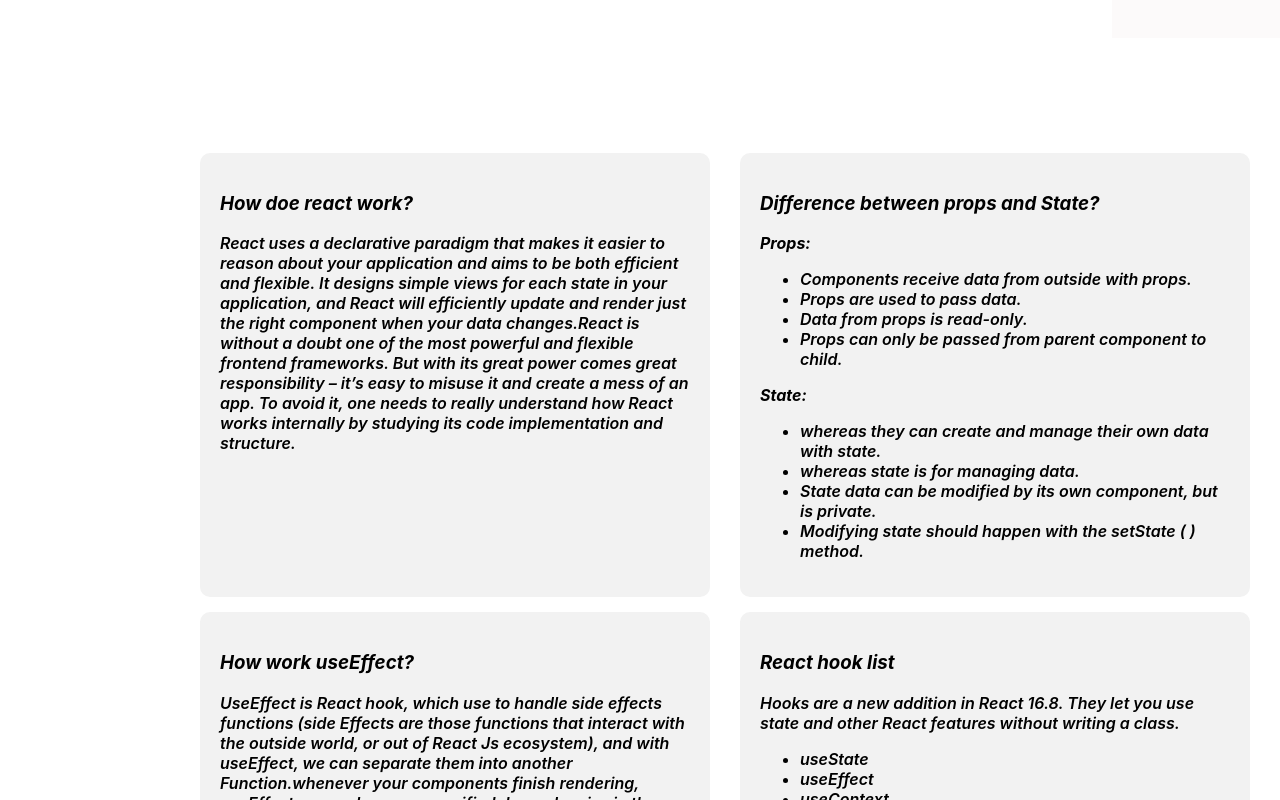
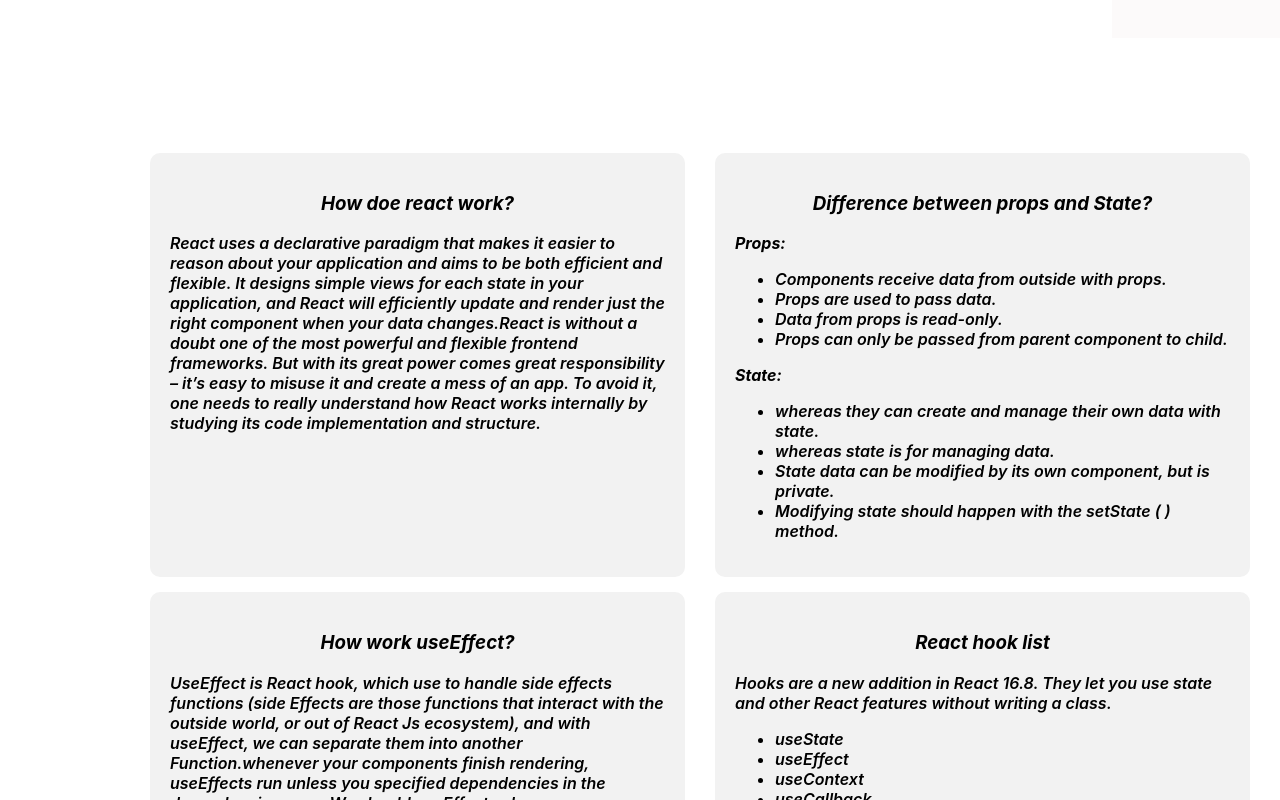
Before and after one commit to sajeda0101/assainment-7, a React (Create React App) app: page / in a window 1280 px wide. Shown: the part 1920-2720 px from the top of the page. Built offline with nearby package versions, Linux system fonts and the light colour scheme.

Commit message:
mobile responsive

```diff
--- a/src/Components/Blog/Blog.css
+++ b/src/Components/Blog/Blog.css
@@ -2,7 +2,7 @@
 
     display: grid;
     grid-template-columns: repeat(2,1fr);
-    margin-left: 200px;
+    margin-left: 150px;
     margin-top: 100px;
 }
 .title{
@@ -11,6 +11,10 @@
     border-radius: 10px;
     margin-right: 30px;
     margin-top: 15px;
+}
+.title h3{
+    text-align: center;
+    text-decoration:2px dotted brown;
 }
 
 @media screen and (max-width:776px) {
--- a/src/Components/Display/Display.css
+++ b/src/Components/Display/Display.css
@@ -16,13 +16,22 @@
    margin-left: 100px;
 }
 
-@media screen and (max-width:776px) {
+@media screen and (max-width:767px) {
     .activities{
         display: grid;
-        grid-template-columns:1fr 1fr;
+        grid-template-columns:repeat(2,1fr);
     }
     .activities-container{
         display: grid;
         grid-template-columns: 1fr;
+        width: 200px;
+    }
+    .text{
+        font-size: 10px;
+        margin-left: 50px;
     }
 }
+
+@media screen and (min-width:778px) and (max-width:1023px){
+
+}
```
